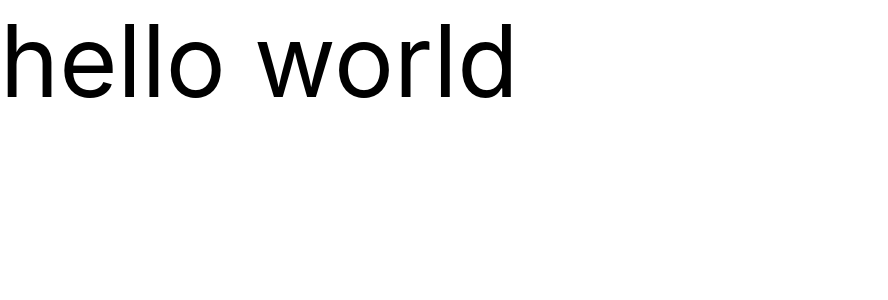
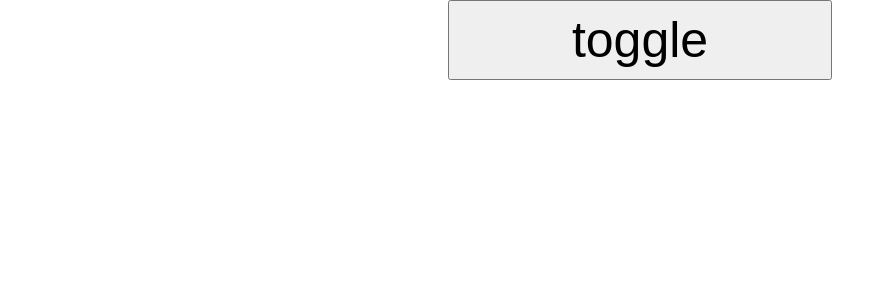
Before and after one commit to djmin43/vite-website, a React (Vite) app: page / in a window 1280 px wide. Shown: the top 300 px of the page, without its empty margins (0-888 px from the left). Built offline with nearby package versions, Linux system fonts and the light colour scheme.

Commit message:
conditional rendering

```diff
--- a/src/App.css
+++ b/src/App.css
@@ -1,15 +1,26 @@
+body {
+  display: flex;
+  justify-content: center;
+  margin: 0;
+  box-sizing: border-box;
+}
+
 .title {
   font-size: 100px;
-  animation: fadein 3s ease
+  animation: fadein 3s ease-in-out
+}
+
+.button {
+  width: 30vw;
+  height: 10vh;
+  font-size: 50px;
 }
 
 @keyframes fadein {
   from {
       opacity: 0;
-      transform: translateX(0)
   }
   to {
       opacity: 1;
-      transform: translateX(100%)
   }
 }
--- a/src/App.tsx
+++ b/src/App.tsx
@@ -1,10 +1,25 @@
-import React, { ReactElement } from 'react'
+import React, { ReactElement, useState } from 'react'
 import './App.css'
 
 const App= (): ReactElement => {
+
+  const [isButtonActive, setIsButtonActive] = useState(false)
+
+  const toggleButton = (e: React.MouseEvent<HTMLElement>) => {
+    e.preventDefault()
+    setIsButtonActive(!isButtonActive)
+  }
+
   return (
-    <div className="title">
-      hello world
+    <div>
+      {isButtonActive &&
+      <p className="title">
+        hello world
+      </p>
+      }
+      <button className="button" onClick={toggleButton}>
+        toggle
+      </button>
     </div>
   )
 }
```
